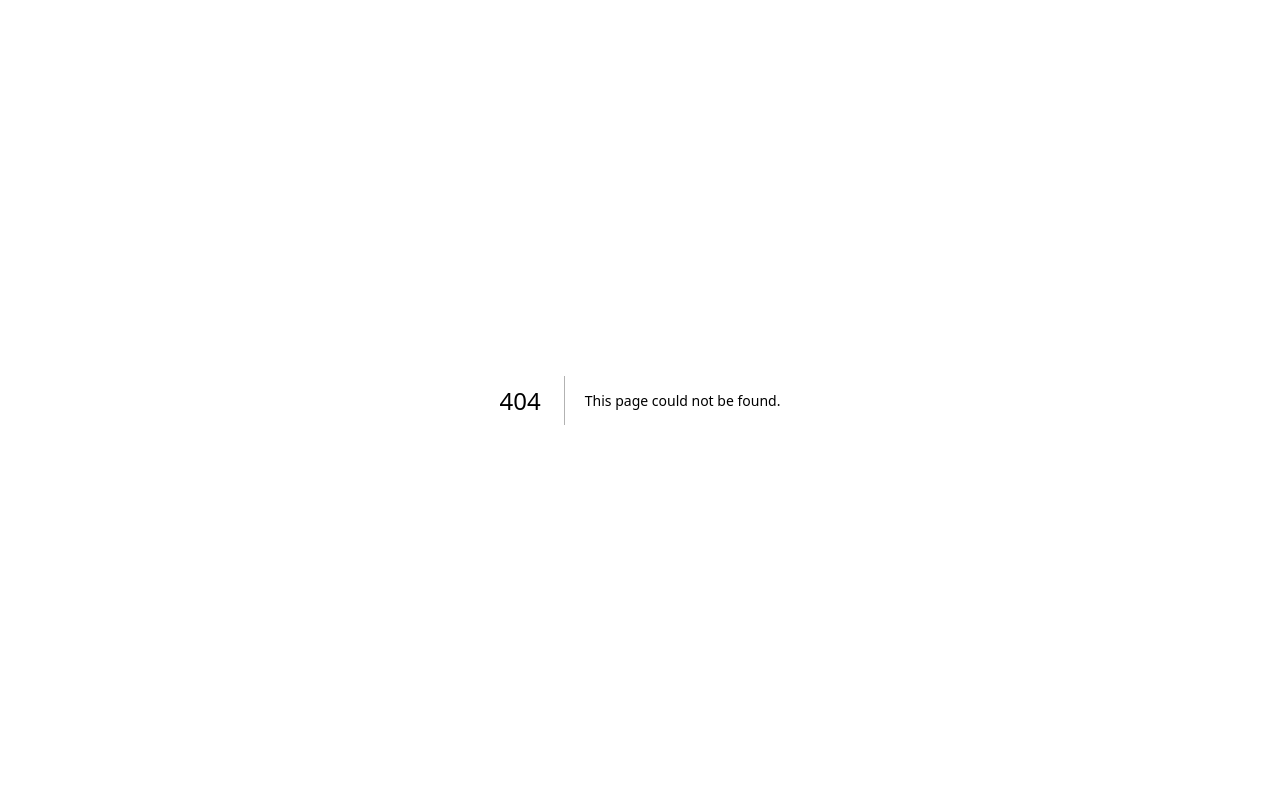
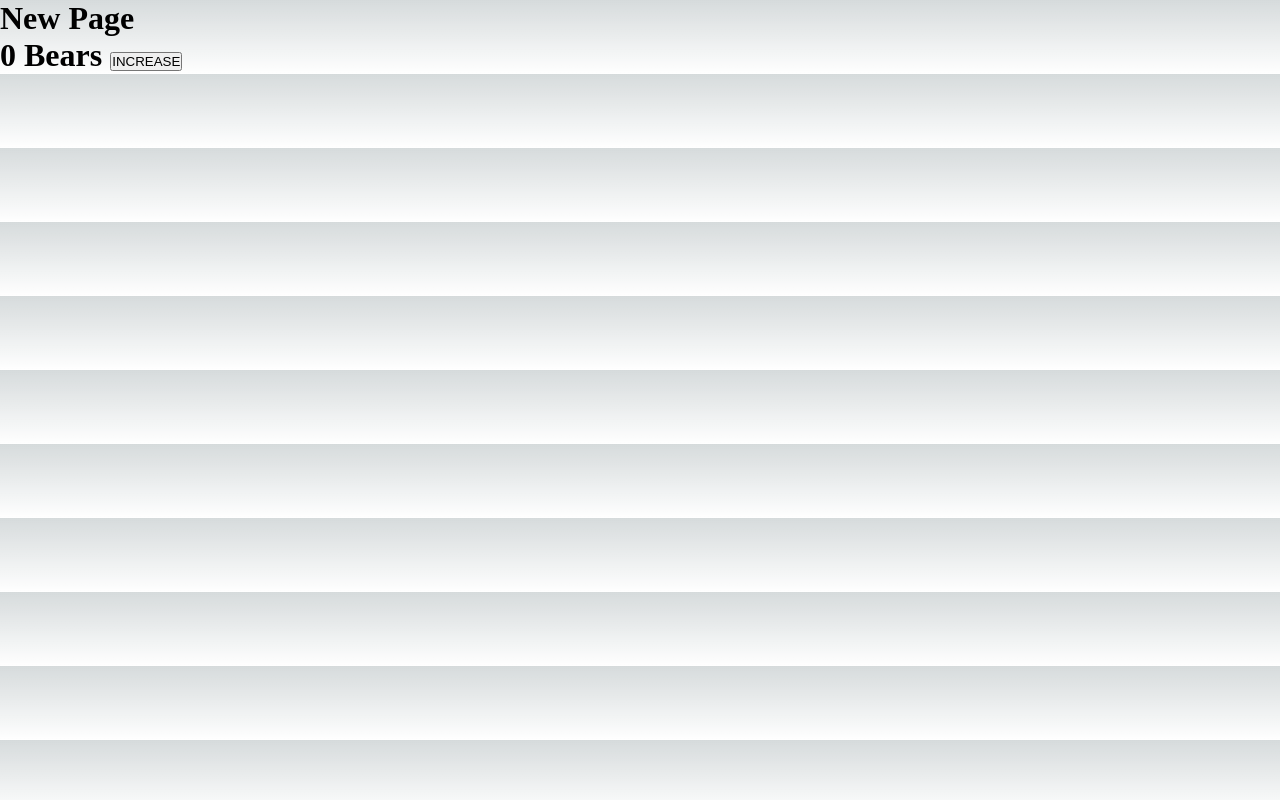
Before and after one commit to kykim00/playground, a Next.js app in the folder 12/: page /store in a window 1280 px wide. Before the commit this address had no page. Built offline with nearby package versions, Linux system fonts and the light colour scheme.

Commit message:
practice zustand and middlewares

```diff
--- a/12/package.json
+++ b/12/package.json
@@ -28,7 +28,8 @@
     "react-hook-form": "^7.43.7",
     "react-to-print": "^2.14.12",
     "react-ymd-date-select": "^0.3.0",
-    "typescript": "5.0.2"
+    "typescript": "5.0.2",
+    "zustand": "^4.3.6"
   },
   "devDependencies": {}
 }
--- /dev/null
+++ b/12/src/components/BearCounter.tsx
@@ -0,0 +1,13 @@
+import useBearStore from '@/stores/bear';
+
+const BearCounter = () => {
+  const [bears, increase] = useBearStore(state => [state.bears, state.increaseOne]);
+
+  return (
+    <h1>
+      {bears} Bears <button onClick={increase}>INCREASE</button>
+    </h1>
+  );
+};
+
+export default BearCounter;
--- /dev/null
+++ b/12/src/pages/store/index.tsx
@@ -0,0 +1,16 @@
+import dynamic from 'next/dynamic';
+
+const DynamicBearCounter = dynamic(() => import('@/components/BearCounter'), { ssr: false });
+
+const Page = () => {
+  console.log('rerendered! in SSR');
+
+  return (
+    <>
+      <h1>New Page</h1>
+      <DynamicBearCounter />
+    </>
+  );
+};
+
+export default Page;
--- /dev/null
+++ b/12/src/stores/bear.ts
@@ -0,0 +1,53 @@
+import { create, StateCreator, StoreMutatorIdentifier } from 'zustand';
+import { persist } from 'zustand/middleware';
+
+interface State {
+  bears: number;
+}
+interface Action {
+  increaseOne: () => void;
+  increaseNums: (count: State['bears']) => void;
+  removeAllBears: () => void;
+}
+type Logger = <
+  T extends State,
+  Mps extends [StoreMutatorIdentifier, unknown][] = [],
+  Mcs extends [StoreMutatorIdentifier, unknown][] = [],
+>(
+  f: StateCreator<T, Mps, Mcs>,
+  name?: string,
+) => StateCreator<T, Mps, Mcs>;
+
+type LoggerImpl = <T extends State>(f: StateCreator<T, [], []>, name?: string) => StateCreator<T, [], []>;
+
+const loggerImpl: LoggerImpl = (f, name) => (set, get, store) => {
+  type T = ReturnType<typeof f>;
+  const loggedSet: typeof set = (...a) => {
+    set(...a);
+    console.log(...(name ? [`${name}:`] : []), get());
+  };
+  store.setState = loggedSet;
+
+  return f(loggedSet, get, store);
+};
+
+export const logger = loggerImpl as unknown as Logger;
+
+const useBearStore = create<State & Action>()(
+  persist(
+    logger(
+      set => ({
+        bears: 0,
+        increaseOne: () => set(state => ({ bears: state.bears + 1 })),
+        increaseNums: count => set(state => ({ bears: state.bears + count })),
+        removeAllBears: () => set({ bears: 0 }),
+      }),
+      'bear-store',
+    ),
+    {
+      name: 'bear-store',
+    },
+  ),
+);
+
+export default useBearStore;
```
Also changed, not shown: 1 other file (tests, documents, lock files or other folders).
